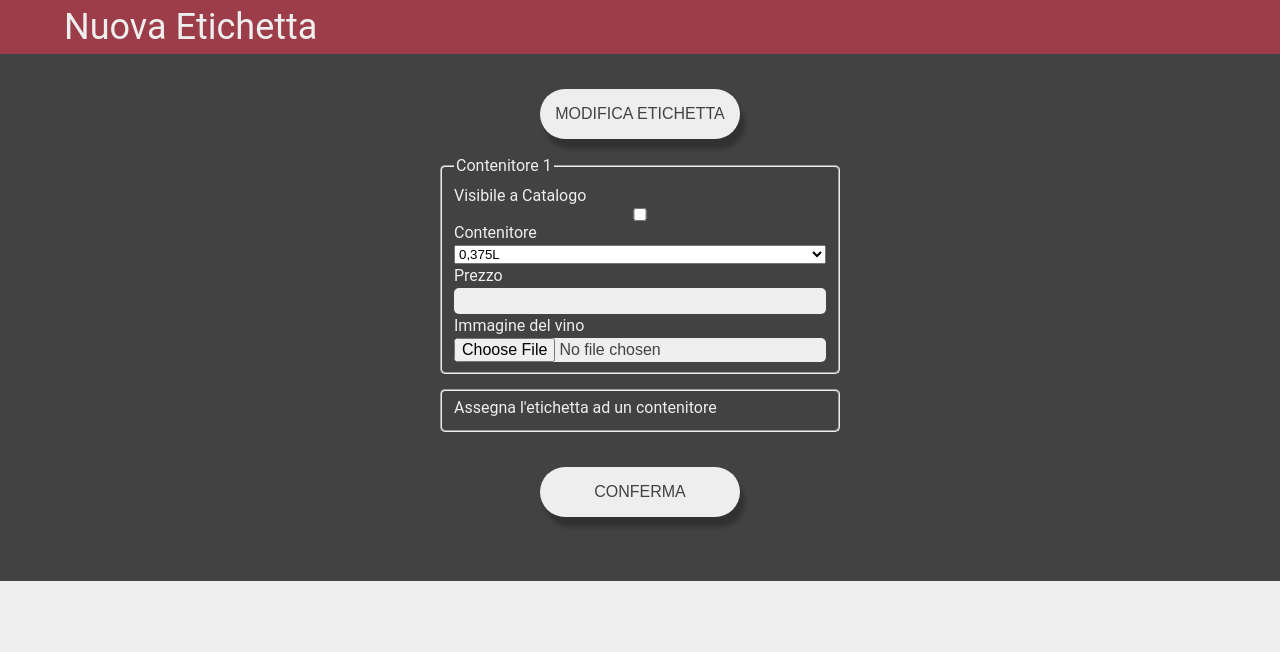
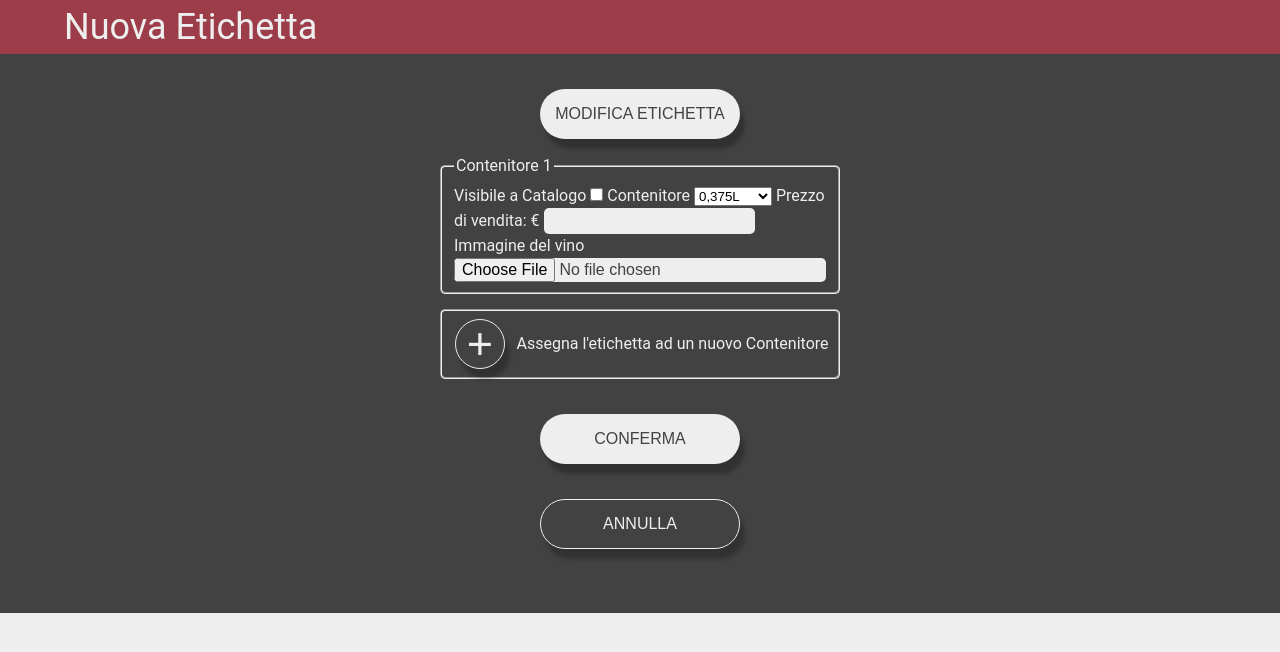
Before and after one commit to MattiaGiacchini/WorldWineWeb, a PHP site: page /html/editProduct.html in a window 1280 px wide. Shown: the part 111-763 px from the top of the page. Run offline with PHP 8.4, Linux system fonts and the light colour scheme.

Commit message:
html - created button new css - created grid for new Product

```diff
--- a/sitoWeb/css/formStyle.css
+++ b/sitoWeb/css/formStyle.css
@@ -102,14 +102,41 @@ form.editProduct fieldset {
     border-radius: var(--border-radius-form);
 }
 
-form.editProduct fieldset {
-    display: grid;
-    grid-template-columns: 1fr, 2fr;
-}
-
 form.editProduct fieldset input[type = file] {
     width: 100%;
     text-transform: inherit;
+}
+
+form.editProduct fieldset.newContainer {
+    padding: 8px;
+    display: grid;
+    grid-template-areas: '. .';
+    align-content: center;
+}
+
+form.editProduct fieldset.newContainer p {
+    display: block;
+    text-align: left;
+    margin: auto 0px auto 10px;
+    max-width: 100%;
+}
+
+
+form.editProduct fieldset input[type = button] {
+    display: block;
+    width: 50px;
+    font-size: 45px;
+    margin:auto 0px auto 5px;
+
+    background-color: var(--background-dark);
+    border: 1px solid var(--text-light);
+    color: var(--text-light);
+}
+
+form.editProduct input.cancel {
+    background-color: var(--background-dark);
+    border: 1px solid var(--text-light);
+    color: var(--text-light);
 }
 
 @media screen and (min-width: 480px) {
--- a/sitoWeb/html/editProduct.html
+++ b/sitoWeb/html/editProduct.html
@@ -66,19 +66,23 @@
                                 <option value="5">1L</option>
                             </optgroup>
                         </select>
-                        <label for="prezzo1">Prezzo</label>
+                        <label for="prezzo1">Prezzo di vendita:  €</label>
                         <input type="number" name="prezzo1" id="prezzo1" value="" min="0.00" step="0.01">
                         <label for="foto1">Immagine del vino</label>
                         <input type="file" id="foto1" name="" value="" accept="image/*">
                     </fieldset>
                 </li>
                 <li>
-                    <fieldset>
-                        <p>Assegna l'etichetta ad un contenitore</p>
+                    <fieldset class="newContainer">
+                        <input type="button" name="" value="+"/>
+                        <p>Assegna l'etichetta ad un nuovo Contenitore</p>
                     </fieldset>
                 </li>
                 <li>
                     <input type="submit" name="" value="Conferma">
+                </li>
+                <li>
+                    <input type="button" class="cancel" name="" value="Annulla">
                 </li>
             </ul>
         </form>
```
